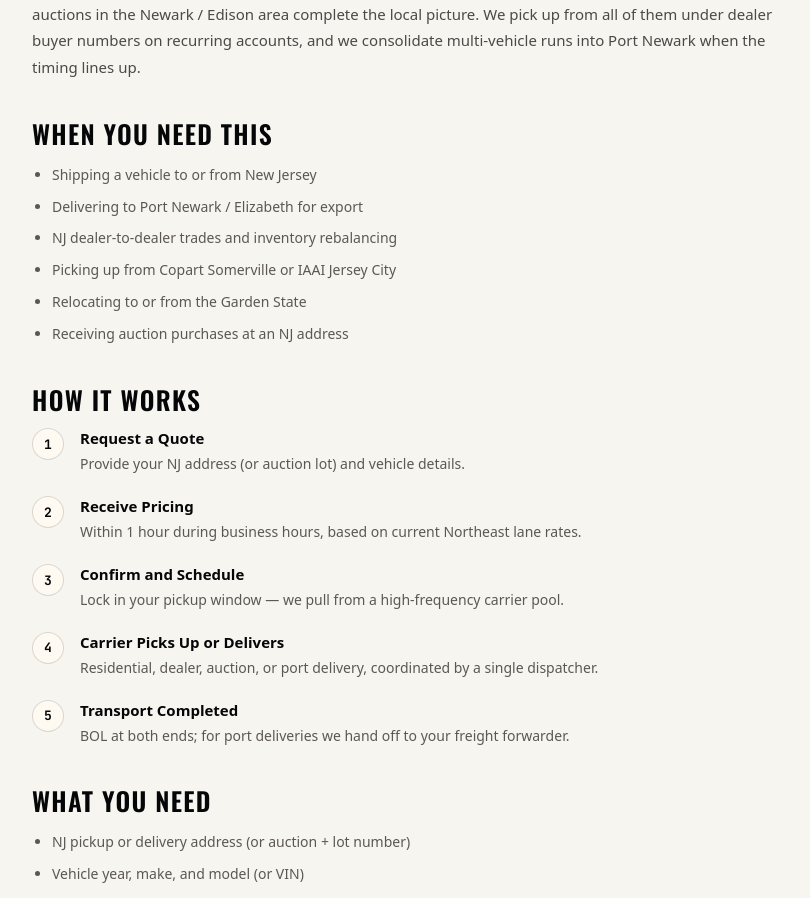
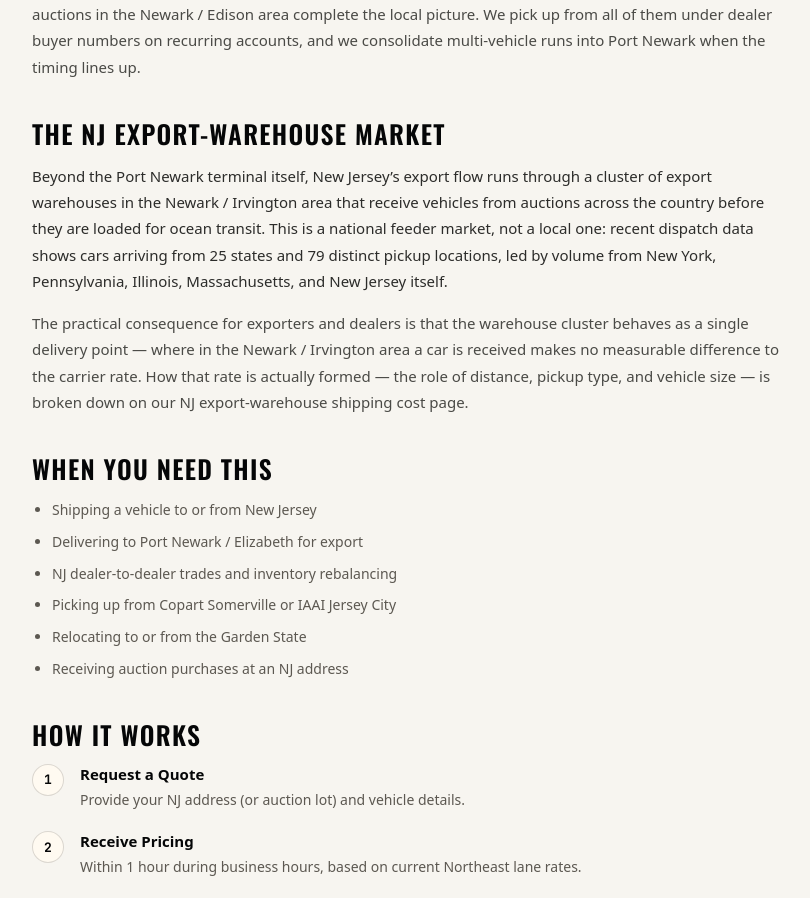
Before and after one commit to sergiivorotyntsev/Y7-WEBSITE, a React (Vite) app: page /new-jersey-auto-transport in a window 1280 px wide. Shown: the part 3343-4241 px from the top of the page, without its empty margins (232-1042 px from the left). Built offline with nearby package versions, Linux system fonts and the light colour scheme; no server answers.

Commit message:
[NJPORTS-T3] feat: NJ export-warehouse market section on the NJ page
Additive H2 "The NJ Export-Warehouse Market" (NJ-as-a-market: 25 states/79 locations, cluster = one delivery point) linking to the new pricing page. Cannibalisation guard: methodology lives on the new page. Added Link import.

```diff
--- a/src/pages/seo/locations/NewJerseyAutoTransport.jsx
+++ b/src/pages/seo/locations/NewJerseyAutoTransport.jsx
@@ -1,3 +1,4 @@
+import { Link } from 'react-router-dom';
 import SeoLandingPage, { Section } from '../SeoLandingPage';
 import { prose, muted, subhead, tableWrap, table, th, td } from '../_enrichedStyles';
 
@@ -224,6 +225,25 @@ export default function NewJerseyAutoTransport() {
           multi-vehicle runs into Port Newark when the timing lines up.
         </p>
       </Section>
+
+      <Section title="The NJ Export-Warehouse Market">
+        <p style={prose}>
+          Beyond the Port Newark terminal itself, New Jersey&rsquo;s export flow runs through a
+          cluster of export warehouses in the Newark / Irvington area that receive vehicles from
+          auctions across the country before they are loaded for ocean transit. This is a national
+          feeder market, not a local one: recent dispatch data shows cars arriving from 25 states
+          and 79 distinct pickup locations, led by volume from New York, Pennsylvania, Illinois,
+          Massachusetts, and New Jersey itself.
+        </p>
+        <p style={muted}>
+          The practical consequence for exporters and dealers is that the warehouse cluster behaves
+          as a single delivery point &mdash; where in the Newark / Irvington area a car is received
+          makes no measurable difference to the carrier rate. How that rate is actually formed
+          &mdash; the role of distance, pickup type, and vehicle size &mdash; is broken down on our{' '}
+          <Link to="/nj-export-warehouse-shipping-cost">NJ export-warehouse shipping cost</Link>{' '}
+          page.
+        </p>
+      </Section>
     </SeoLandingPage>
   );
 }
```
